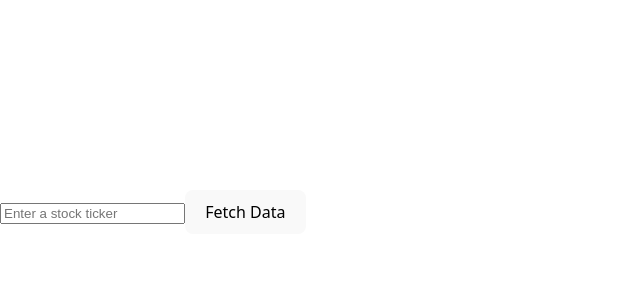
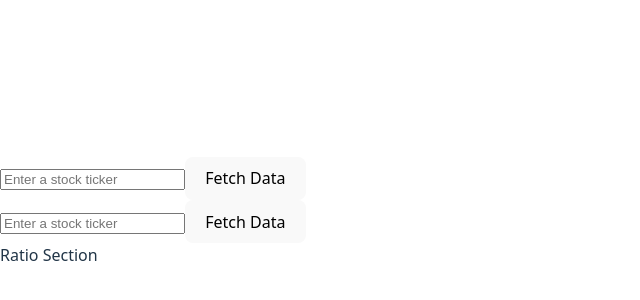
Before and after one commit to wongweixiang/stocks-comparator, a React (Vite) app in the folder frontend/: page / in a window 1280 px wide. Shown: the part 188-488 px from the top of the page, without its empty margins (0-640 px from the left). Built offline with nearby package versions, Linux system fonts and the light colour scheme.

Commit message:
feat: create ratio logic

```diff
--- a/frontend/src/App.tsx
+++ b/frontend/src/App.tsx
@@ -1,39 +1,12 @@
-import { useRef, useState } from 'react';
-import { useFetchStockData } from './hooks/useFetchStockData';
+import RatioSection from './RatioSection';
+import StockSection from './StockSection';
 
 function App() {
-  const range = '1y';
-  const interval = '1d';
-
-  const ref = useRef<HTMLInputElement>(null);
-  const [symbol, setSymbol] = useState('');
-  const { data, error, isLoading } = useFetchStockData({
-    symbol,
-    range,
-    interval,
-  });
-
-  if (isLoading) return <p>Loading...</p>;
-  if (error instanceof Error) return <p>Error: {error.message}</p>;
-
   return (
     <div>
-      <div>
-        <input placeholder="Enter a stock ticker" ref={ref} />
-        <button onClick={() => setSymbol(ref?.current?.value)}>Fetch Data</button>
-      </div>
-      {!!data && (
-        <>
-          <h1>{data.symbol} – 1Y Performance</h1>
-          <ul>
-            {data.data.slice(-10).map((point) => (
-              <li key={point.timestamp}>
-                {new Date(point.timestamp).toLocaleDateString()}: ${point.close.toFixed(2)}
-              </li>
-            ))}
-          </ul>
-        </>
-      )}
+      <StockSection stockNo="1" />
+      <StockSection stockNo="2" />
+      <RatioSection />
     </div>
   );
 }
--- /dev/null
+++ b/frontend/src/RatioSection.tsx
@@ -0,0 +1,24 @@
+import { usePriceRatio } from './hooks/usePriceRatio';
+
+const RatioSection = () => {
+  const priceRatio = usePriceRatio();
+
+  console.log('Price Ratio Data:', priceRatio);
+
+  return (
+    <div>
+      Ratio Section
+      {!!priceRatio && (
+        <ul>
+          {priceRatio.slice(-20).map((point) => (
+            <li key={point.timestamp}>
+              {new Date(point.timestamp).toLocaleDateString()}: {point.ratio.toFixed(2)}
+            </li>
+          ))}
+        </ul>
+      )}
+    </div>
+  );
+};
+
+export default RatioSection;
--- /dev/null
+++ b/frontend/src/StockSection.tsx
@@ -0,0 +1,46 @@
+import { useRef, useState } from 'react';
+import { useFetchStockData } from './hooks/useFetchStockData';
+
+const StockSection = ({ stockNo }: { stockNo: string }) => {
+  const range = '1y';
+  const interval = '1d';
+
+  const ref = useRef<HTMLInputElement>(null);
+  const [symbol, setSymbol] = useState('');
+  const { data, error, isLoading } = useFetchStockData({
+    stockNo,
+    symbol,
+    range,
+    interval,
+  });
+
+  return (
+    <div>
+      <div>
+        <input placeholder="Enter a stock ticker" ref={ref} />
+        <button onClick={() => setSymbol(ref?.current?.value)}>Fetch Data</button>
+      </div>
+      {isLoading && <p>Loading...</p>}
+      {error instanceof Error && <p>Error: {error.message}</p>}
+      {!!data?.error && (
+        <p>
+          {data.error.code} - {data.error.description}
+        </p>
+      )}
+      {!!data?.data && (
+        <>
+          <h1>{data.symbol} – 1Y Performance</h1>
+          <ul>
+            {data.data.slice(-10).map((point) => (
+              <li key={point.timestamp}>
+                {new Date(point.timestamp).toLocaleDateString()}: ${point.close.toFixed(2)}
+              </li>
+            ))}
+          </ul>
+        </>
+      )}
+    </div>
+  );
+};
+
+export default StockSection;
--- a/frontend/src/api/yahooFinance.ts
+++ b/frontend/src/api/yahooFinance.ts
@@ -5,6 +5,11 @@ export async function fetchStockData(symbol: string, range = '1y', interval = '1
   if (!res.ok) throw new Error(`Failed to fetch stock data`);
 
   const json = await res.json();
+
+  if (!!json.chart?.error) {
+    return { symbol, error: json.chart.error };
+  }
+
   const result = json.chart.result?.[0];
 
   const timestamps = result.timestamp;
--- a/frontend/src/hooks/useFetchStockData.ts
+++ b/frontend/src/hooks/useFetchStockData.ts
@@ -1,18 +1,26 @@
-import { useQuery } from '@tanstack/react-query';
+import { useQuery, useQueryClient } from '@tanstack/react-query';
 import { fetchStockData } from '../api/yahooFinance';
 
 export const useFetchStockData = ({
+  stockNo,
   symbol,
   range,
   interval,
 }: {
+  stockNo: string;
   symbol: string;
   range: string;
   interval: string;
 }) => {
+  const queryClient = useQueryClient();
+
   const { data, isLoading, error, ...otherProps } = useQuery({
-    queryKey: ['stock', symbol, range, interval],
-    queryFn: () => fetchStockData(symbol, range, interval),
+    queryKey: [`stock-${stockNo}`, symbol, range, interval],
+    queryFn: async () => {
+      const result = await fetchStockData(symbol, range, interval);
+      queryClient.setQueryData([`stock-${stockNo}`, 'latest'], result);
+      return result;
+    },
     enabled: !!symbol,
   });
 
--- /dev/null
+++ b/frontend/src/hooks/usePriceRatio.ts
@@ -0,0 +1,45 @@
+import { useQuery } from '@tanstack/react-query';
+
+export const usePriceRatio = () => {
+  const { data: stock1 } = useQuery({ queryKey: [`stock-1`, 'latest'] });
+  const { data: stock2 } = useQuery({ queryKey: [`stock-2`, 'latest'] });
+
+  console.log('Stock 1 Data:', stock1);
+  console.log('Stock 2 Data:', stock2);
+
+  if (!!stock1?.data && !!stock2?.data) {
+    const ratios = calculatePriceRatios(stock1?.data, stock2?.data);
+    return ratios;
+  }
+};
+
+interface PricePoint {
+  timestamp: number;
+  close: number;
+}
+
+interface RatioPoint {
+  timestamp: number;
+  ratio: number;
+}
+
+const calculatePriceRatios = (stock1: PricePoint[], stock2: PricePoint[]): RatioPoint[] => {
+  const stock2Map = new Map(stock2.map((p) => [p.timestamp, p.close]));
+
+  const ratios: RatioPoint[] = [];
+
+  for (const p1 of stock1) {
+    const close2 = stock2Map.get(p1.timestamp);
+    if (close2 !== undefined && close2 !== 0) {
+      ratios.push({
+        timestamp: p1.timestamp,
+        ratio: p1.close / close2,
+      });
+    }
+  }
+
+  // Ensure ascending order by timestamp
+  ratios.sort((a, b) => a.timestamp - b.timestamp);
+
+  return ratios;
+};
```
